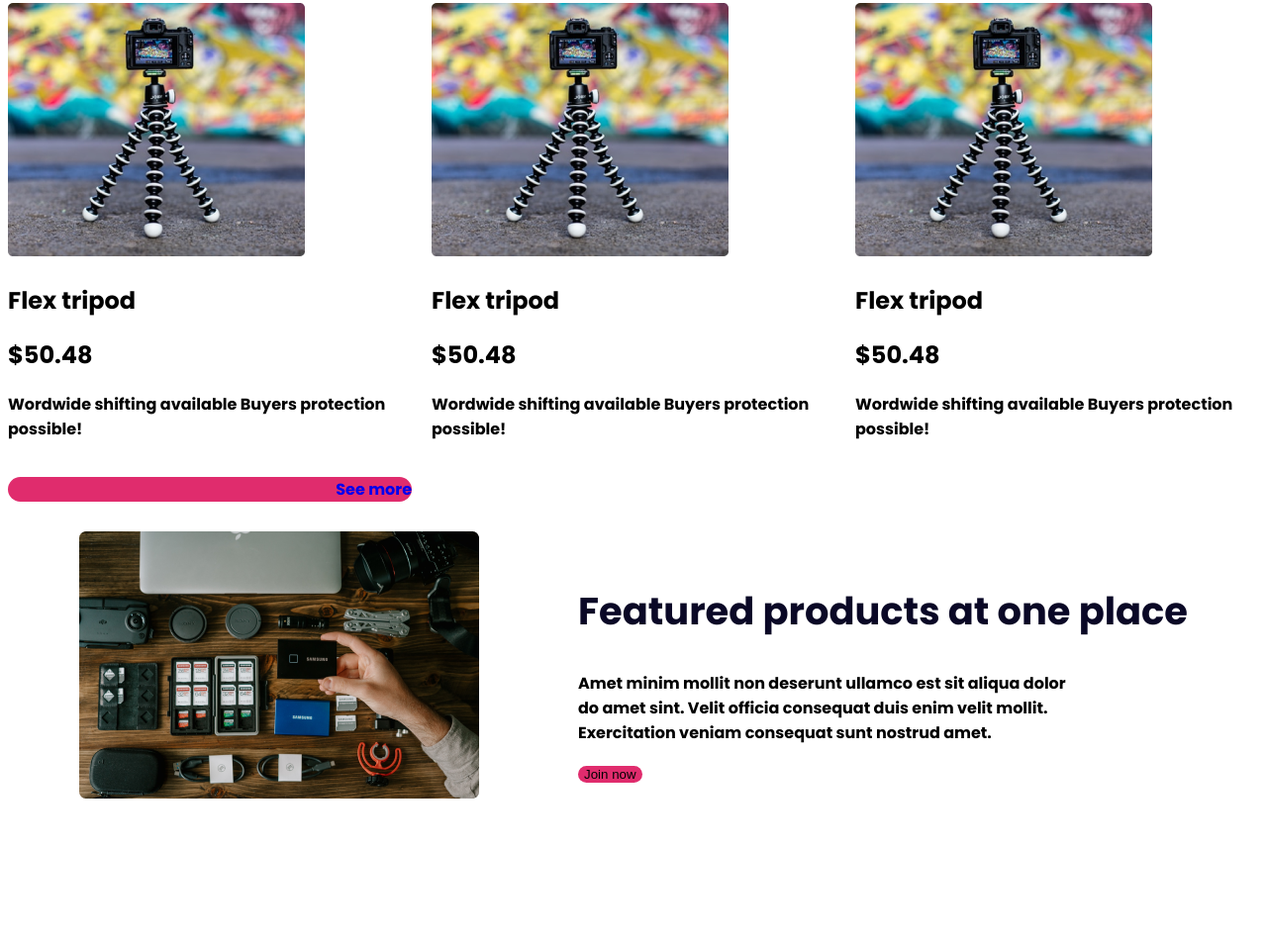
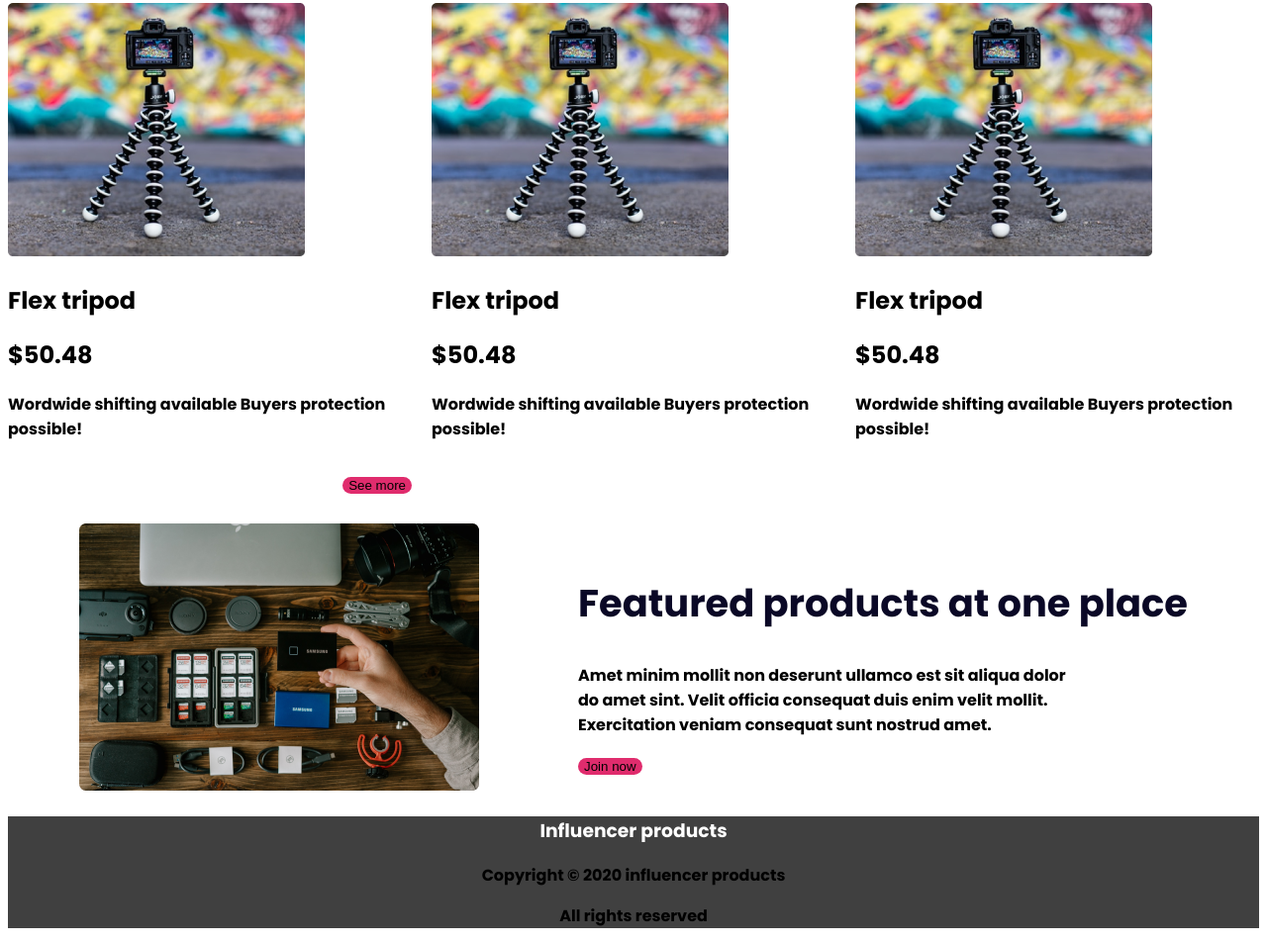
Before and after one commit to elias-deoun/Infliuence-gear-dev, a plain HTML site: page index.html in a window 1280 px wide. Shown: the part 1849-2803 px from the top of the page at 99% size. Before the commit the page ends 2671 px from the top, so only its background shows below. Drawn offline with Linux system fonts and the light colour scheme.

Commit message:
finished

```diff
--- a/index.html
+++ b/index.html
@@ -110,7 +110,10 @@ Buyers protection possible!</p>
     <p>Wordwide shifting available
 Buyers protection possible!</p>
   </div>
-  <a class="see-more btn-p" href="#">See more</a>
+  <div id="see">
+  <button class="btn-p">See more</button>
+
+  </div>
 </section>
 <section class="last">
   <div class="para">
@@ -123,7 +126,13 @@ Buyers protection possible!</p>
   </div>
 </section>
   </main>
-  <footer></footer>
+  <footer>
+    <div class="foot">
+      <h3>Influencer products</h3>
+      <p>Copyright © 2020  influencer products</p>
+      <p>All rights reserved</p>
+    </div>
+  </footer>
 
 </body>
 </html>
--- a/style.css
+++ b/style.css
@@ -86,11 +86,6 @@ nav ul{
   text-align: center;
   margin: 20px auto;
 }
-.see-more{
-  text-align: right;
-  display: inline-block;
-  text-decoration: none;
-}
 .last{
   display: flex;
   flex-direction:row-reverse;
@@ -104,3 +99,22 @@ nav ul{
   font-weight: 700;
   color: rgba(10, 8, 38, 1);
 }
+#see{
+  text-align:right;
+  /* width: 100%; */
+  display: flex;
+  justify-content: flex-end;
+  margin-left: auto;
+}
+footer{
+  background-color: rgba(64, 64, 64, 1);
+  text-align: center;
+  align-items: center;
+  padding: 20px auto;
+}
+footer div{
+  margin: 0 auto;
+}
+footer div h3{
+  color: white;
+}
```
